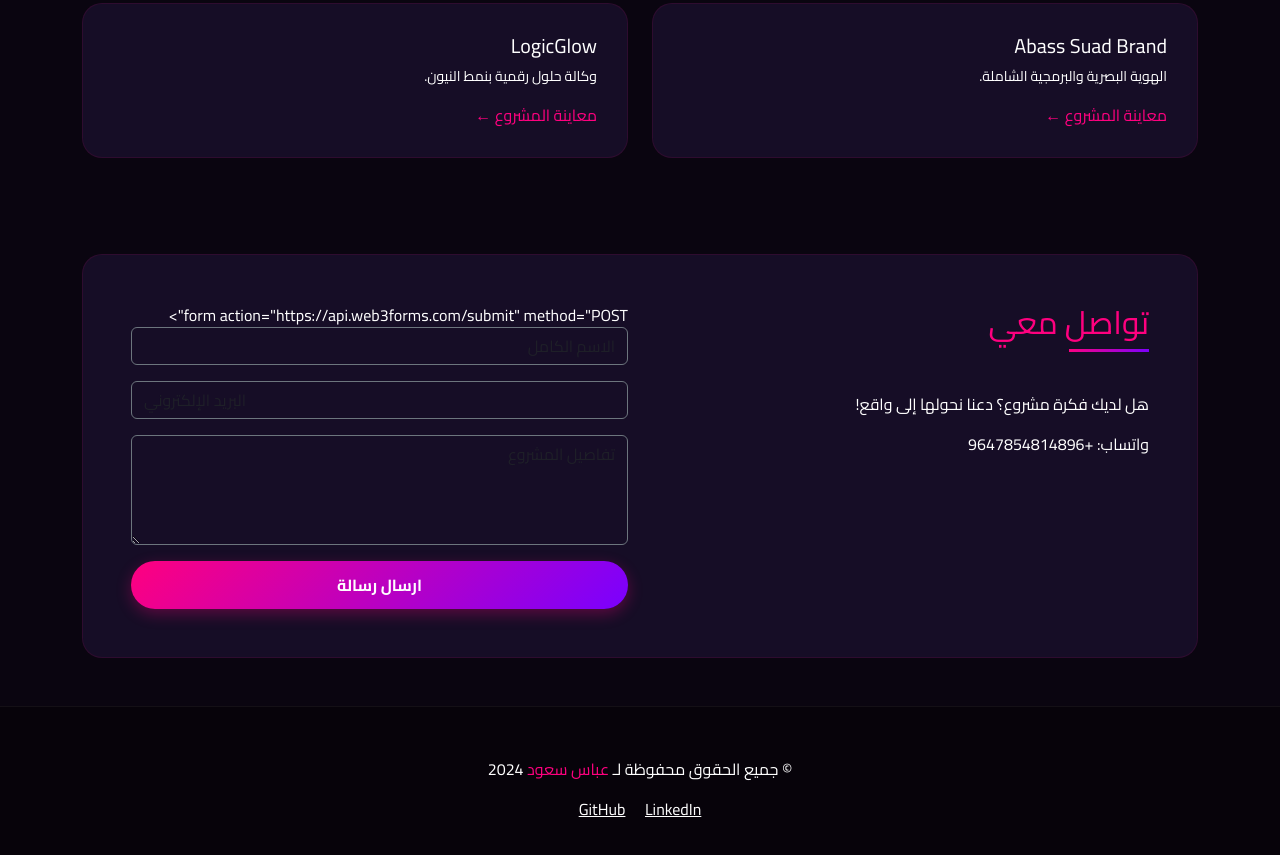
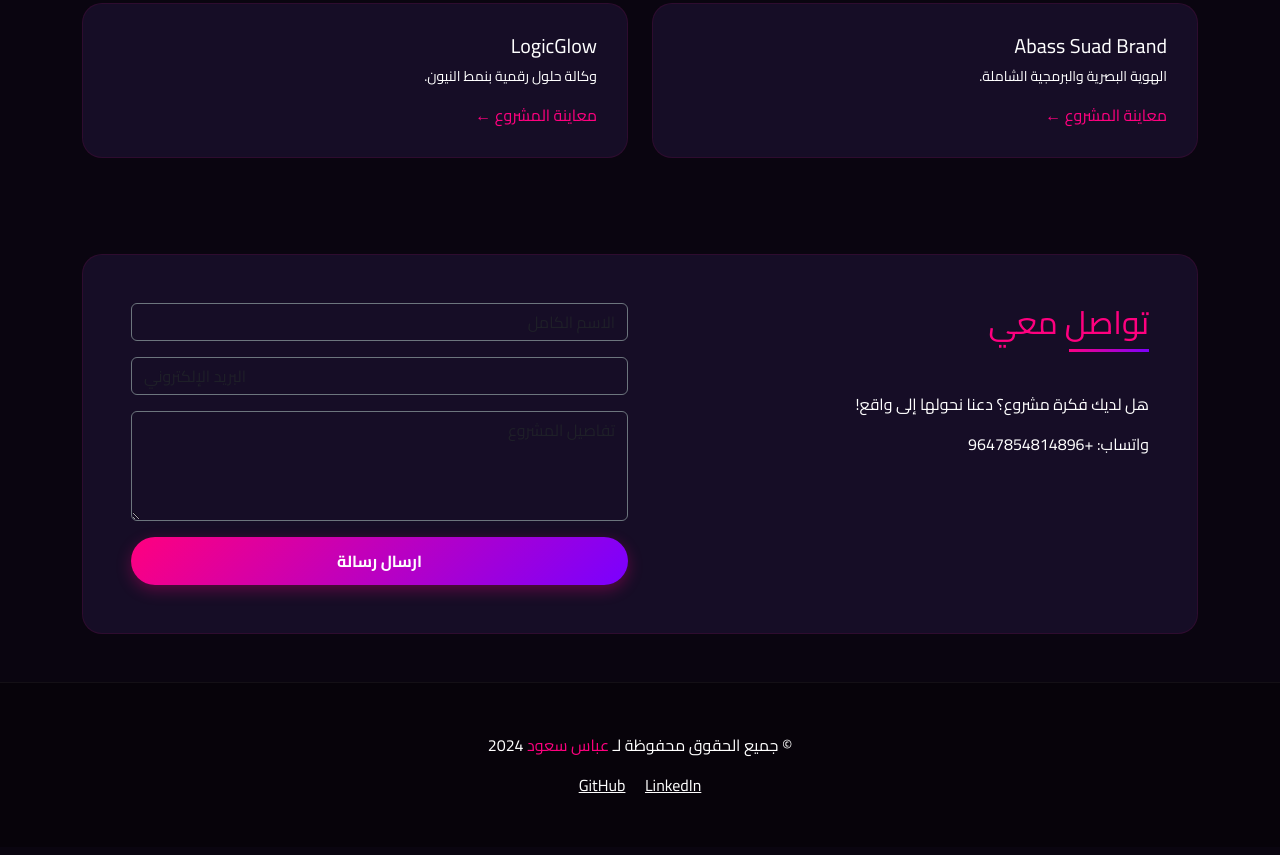
Before and after one commit to abass-suad/abass-saud-protfolio, a plain HTML site: page index.html in a window 1280 px wide. Shown: the part 1691-2546 px from the top of the page. Drawn offline with nearby package versions, Linux system fonts and the light colour scheme.

Commit message:
Update index.html

```diff
--- a/index.html
+++ b/index.html
@@ -245,7 +245,7 @@
                         <p>واتساب: <span class="text-white">+9647854814896</span></p>
                     </div>
                     <div class="col-md-6">
-form action="https://api.web3forms.com/submit" method="POST">
+<form action="https://api.web3forms.com/submit" method="POST">
     <input type="hidden" name="access_key" value="e4301c46-19d5-4b69-afaa-a88b8951c7f1">                            <input type="text" class="form-control mb-3 bg-transparent text-white border-secondary" placeholder="الاسم الكامل">
                             <input type="email" class="form-control mb-3 bg-transparent text-white border-secondary" placeholder="البريد الإلكتروني">
                             <textarea class="form-control mb-3 bg-transparent text-white border-secondary" rows="4" placeholder="تفاصيل المشروع"></textarea>
```
